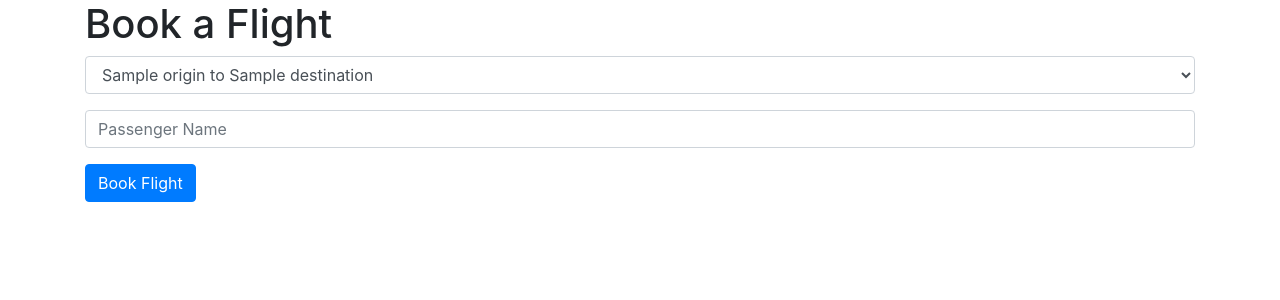
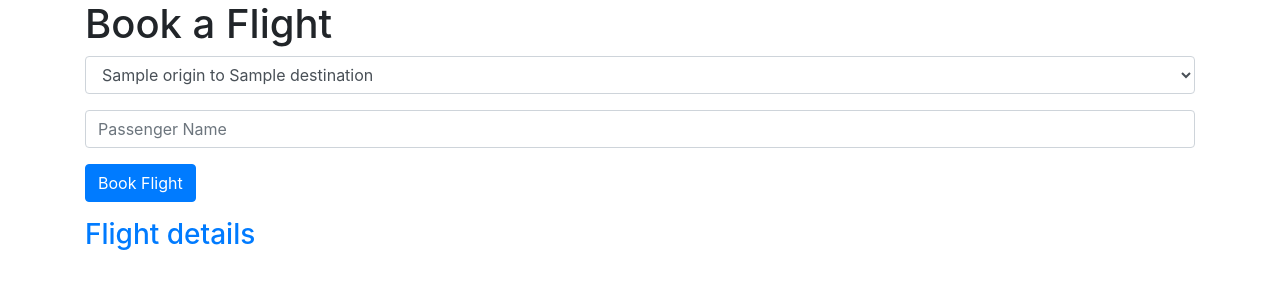
Before and after one commit to Maxsash/lecture3, a Flask app: template templates/index.html in a window 1280 px wide. Shown: the top 300 px of the page. Run offline with Flask 2, Linux system fonts and the light colour scheme; the template is opened without the code that fills it: most values are stand-ins (such as "Sample title", 1, 10 or a date in 2020); some libraries are stand-ins or nearby versions.

Commit message:
Add a button to view flight details

```diff
--- a/templates/index.html
+++ b/templates/index.html
@@ -25,4 +25,7 @@
         <button class="btn btn-primary">Book Flight</button>
     </div>
 </form>
+<div>
+    <a href="{{ url_for('flights')  }}"><h3>Flight details</h3></a>
+</div>
 {% endblock %}
```
